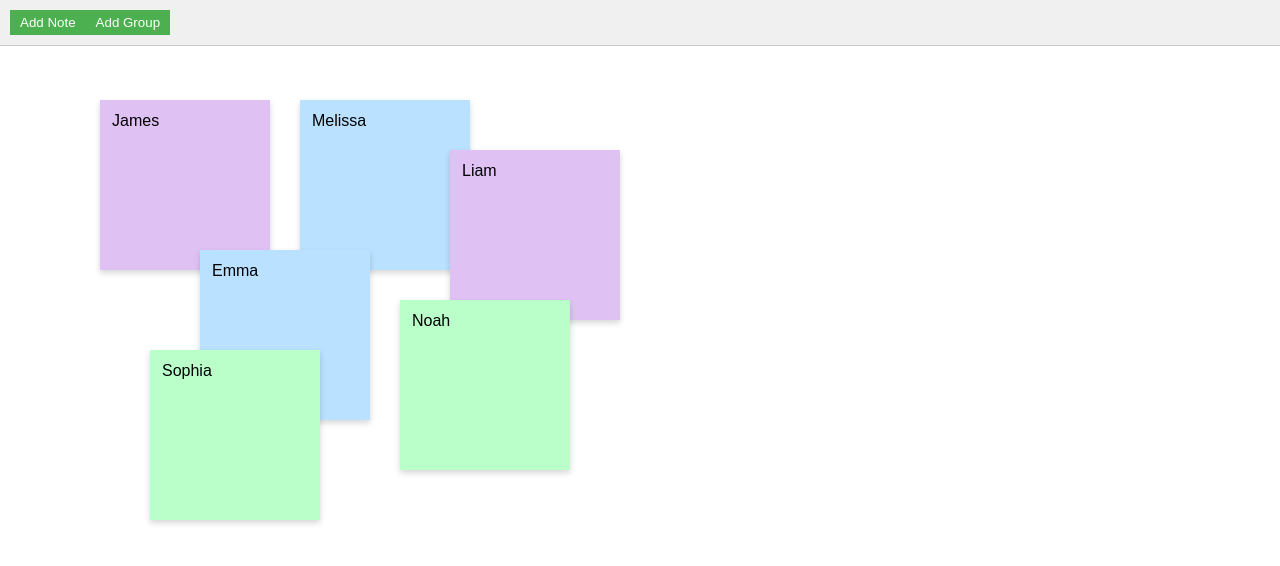
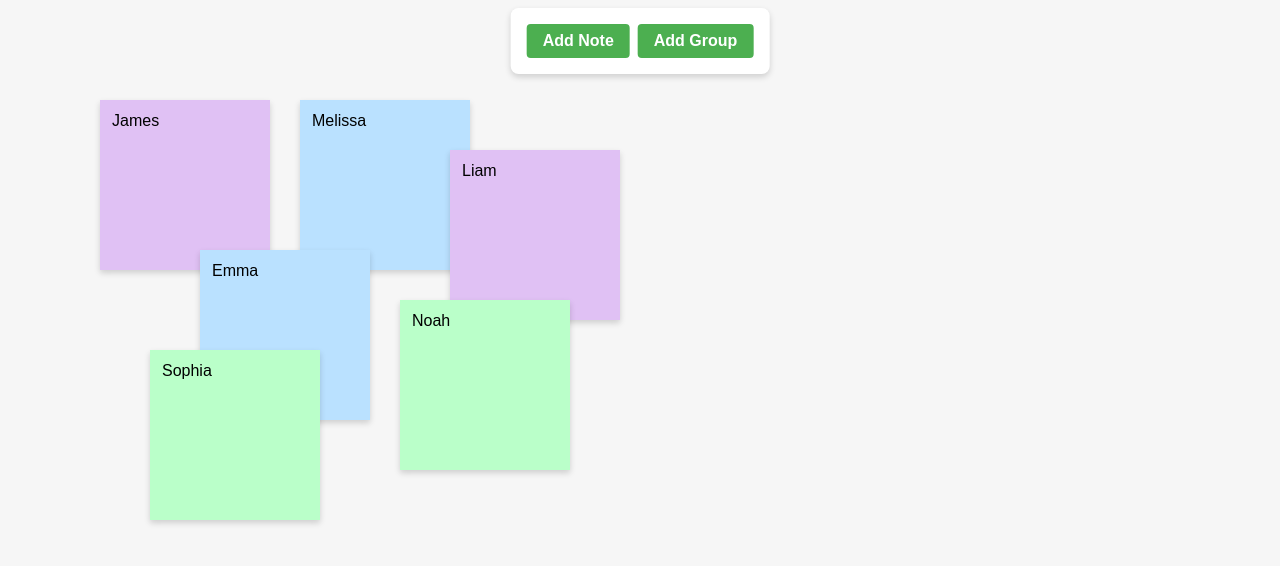
Before and after one commit to slwen/whiteboard-formula-notes, a React (Create React App) app: page / in a window 1280 px wide. Shown: the top 566 px of the page. Built offline with nearby package versions, Linux system fonts and the light colour scheme.

Commit message:
Improve styles of the whiteboard and toolbar

```diff
--- a/src/App.css
+++ b/src/App.css
@@ -2,20 +2,33 @@
   display: flex;
   flex-direction: column;
   height: 100vh;
+  padding-top: 70px; /* Adjust this value based on your toolbar's height */
 }
 
 .toolbar {
-  padding: 10px;
-  background-color: #f0f0f0;
-  border-bottom: 1px solid #ccc;
+  display: inline-flex;
+  padding: 16px;
+  background-color: white;
+  gap: 8px;
+  border-radius: 8px;
+  margin: 8px auto;
+  box-shadow: 0 3px 6px rgba(0,0,0,0.16);
+  position: fixed;
+  top: 0;
+  left: 50%;
+  transform: translateX(-50%);
+  z-index: 1000;
 }
 
 .toolbar button {
-  padding: 5px 10px;
+  padding: 8px 16px;
   background-color: #4CAF50;
   color: white;
   border: none;
   cursor: pointer;
+  border-radius: 4px;
+  font-size: 16px;
+  font-weight: bold;
 }
 
 .toolbar button:hover {
@@ -27,6 +40,7 @@
   width: 100%;
   height: calc(100vh - 50px); /* Adjust based on your toolbar height */
   overflow: hidden;
+  background-color: #f6f6f6;
 }
 
 .sticky-note {
--- a/src/components/Whiteboard.js
+++ b/src/components/Whiteboard.js
@@ -109,7 +109,7 @@ const Whiteboard = () => {
     const newGroup = {
       id: `group-${nextId}`,
       x: tempGroup.startX,
-      y: tempGroup.startY - 48,
+      y: tempGroup.startY,
       width: Math.abs(tempGroup.width),
       height: Math.abs(tempGroup.height)
     };
```
